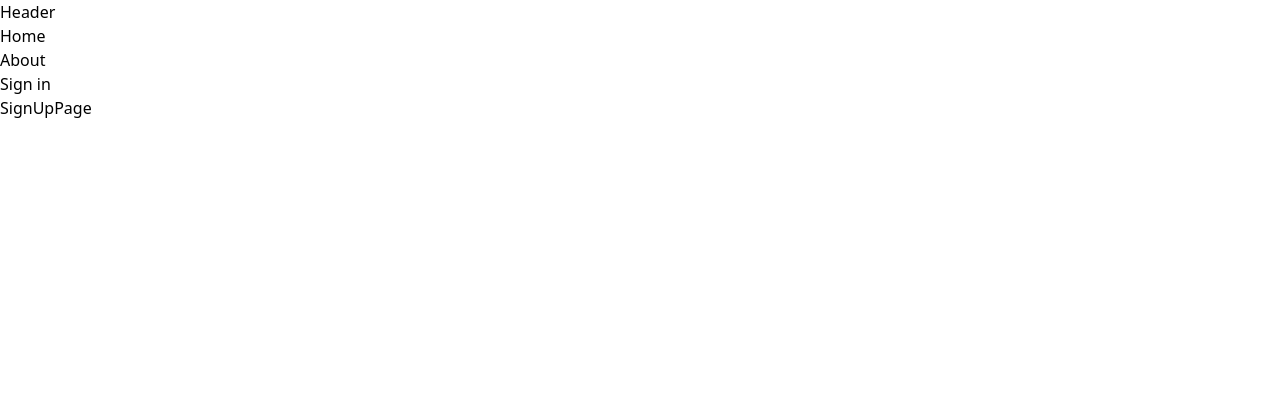
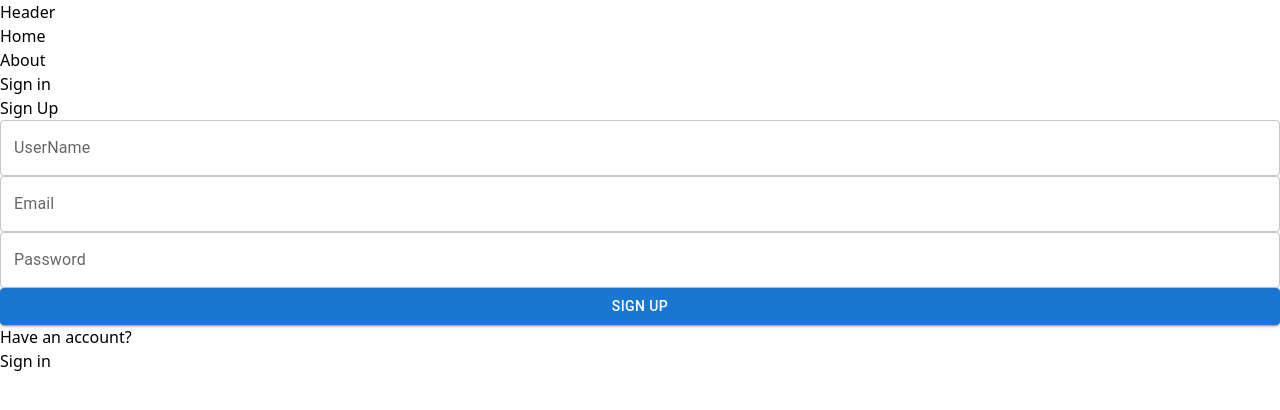
Before and after one commit to williamTess/NousProprio, a React (Vite) app in the folder client/: page /sign-up in a window 1280 px wide. Shown: the top 410 px of the page. Built offline with nearby package versions, Linux system fonts and the light colour scheme.

Commit message:
created sign up page + add MUI

```diff
--- /dev/null
+++ b/client/src/components/InputFormik/index.tsx
@@ -0,0 +1,25 @@
+import { TextField } from "@mui/material";
+import { capitalize } from "../../utils/capitalize";
+
+interface Props {
+  name: string;
+  // eslint-disable-next-line @typescript-eslint/no-explicit-any
+  formik: any;
+}
+
+export const InputFormik = (props: Props) => {
+  const { name, formik } = props;
+  return (
+    <TextField
+      fullWidth
+      id={name}
+      name={name}
+      label={capitalize(name)}
+      value={formik.values[name]}
+      onChange={formik.handleChange}
+      onBlur={formik.handleBlur}
+      error={formik.touched[name] && Boolean(formik.errors[name])}
+      helperText={formik.touched[name] && formik.errors[name]}
+    />
+  );
+};
--- a/client/src/pages/SignUp/index.tsx
+++ b/client/src/pages/SignUp/index.tsx
@@ -1,5 +1,61 @@
+import { useFormik } from "formik";
+import * as yup from "yup";
+import Button from "@mui/material/Button";
+import { InputFormik } from "../../components/InputFormik";
+import Nav from "../../components/Nav";
+
+const validationSchema = yup.object({
+  userName: yup.string().required("userName is required"),
+  email: yup
+    .string()
+    .email("Enter a valid email")
+    .required("Email is required"),
+  password: yup
+    .string()
+    .min(8, "Password should be of minimum 8 characters length")
+    .required("Password is required"),
+});
+
 const SignUpPage = () => {
-  return <div>SignUpPage</div>;
+  const formik = useFormik({
+    initialValues: {
+      userName: "",
+      email: "",
+      password: "",
+    },
+    validationSchema: validationSchema,
+    onSubmit: (values) => {
+      alert(JSON.stringify(values, null, 2));
+    },
+  });
+
+  return (
+    <div className="p-3 max-w-lg mx-auto">
+      <h1 className="text-3xl font-semibold text-center my-7">Sign Up</h1>
+      <form onSubmit={formik.handleSubmit} className="flex flex-col gap-4">
+        <InputFormik name="userName" formik={formik} />
+        <InputFormik name="email" formik={formik} />
+        <InputFormik name="password" formik={formik} />
+
+        <Button
+          color="primary"
+          variant="contained"
+          fullWidth
+          type="submit"
+          disabled={!formik.isValid}
+        >
+          Sign Up
+        </Button>
+      </form>
+      <div className="flex gap-2 mt-5">
+        <p>Have an account? </p>
+        <Nav
+          to="/sign-in"
+          element={<span className="text-blue-500">Sign in</span>}
+        />
+      </div>
+    </div>
+  );
 };
 
 export default SignUpPage;
--- /dev/null
+++ b/client/src/utils/capitalize.ts
@@ -0,0 +1,7 @@
+export const capitalize = (value: string) => {
+  const firstLetter = value.charAt(0);
+  const firstLetterCap = firstLetter.toUpperCase();
+  const remainingLetters = value.slice(1);
+
+  return firstLetterCap + remainingLetters;
+};
```
Also changed, not shown: client/package.json (+6 -1 lines), 1 other file (tests, documents, lock files or other folders).
